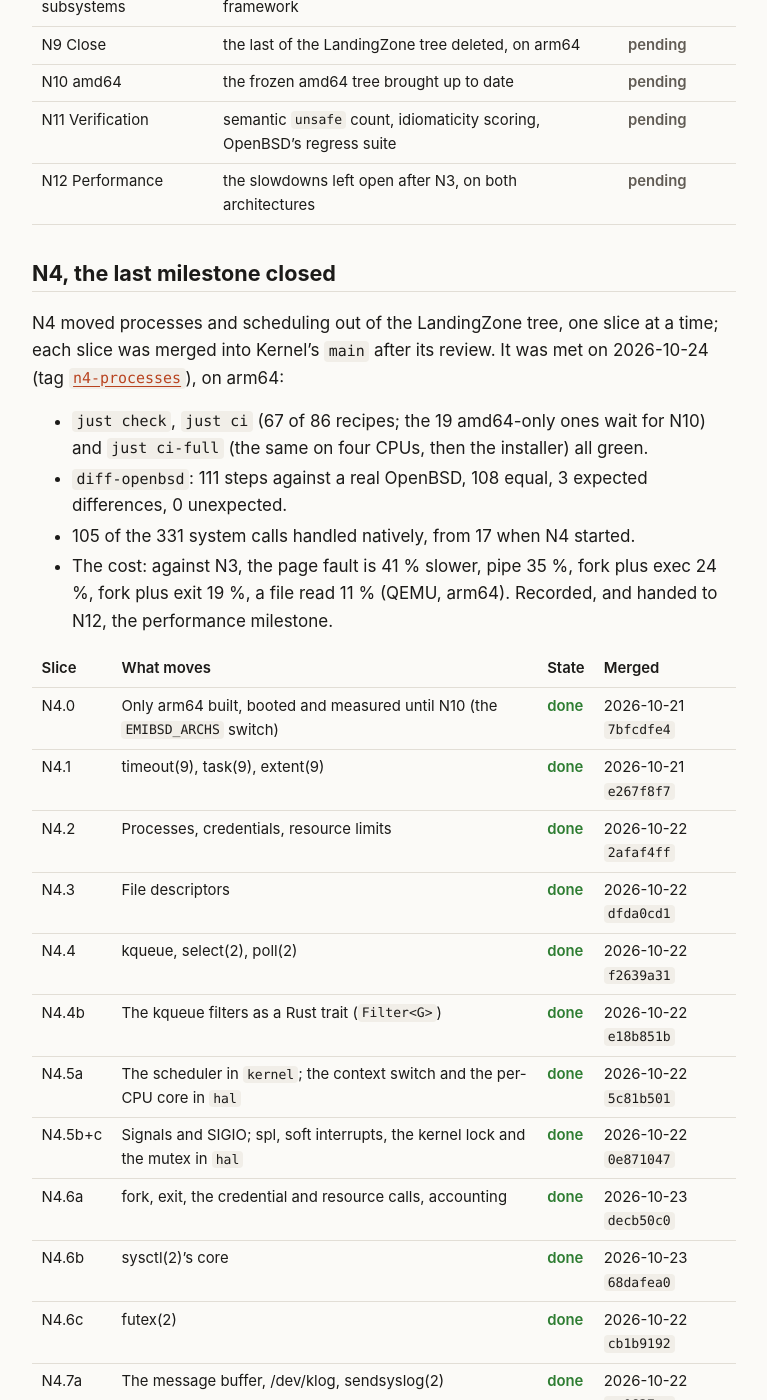
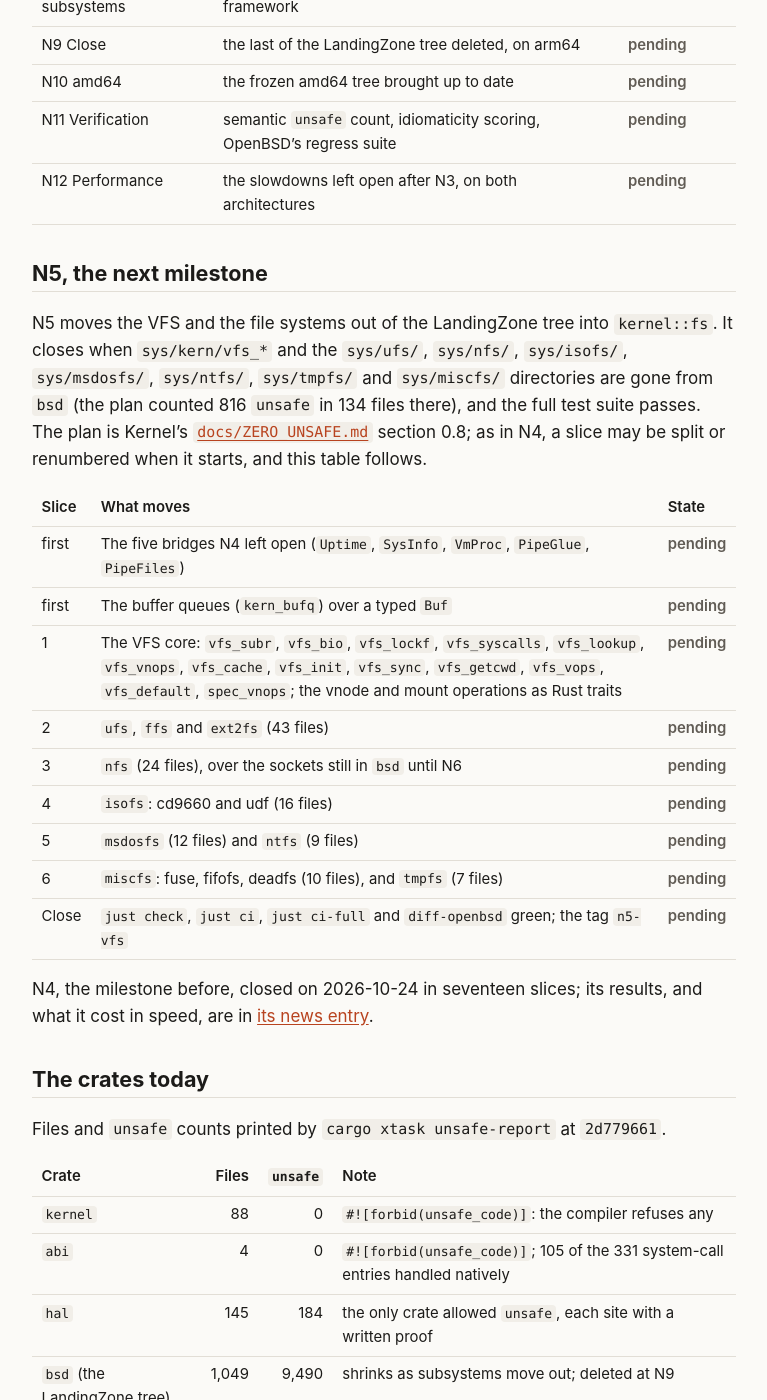
Before and after one commit to EmiBSD/Portal, a Jekyll site: the page built from status.md, in a window 1280 px wide and 1400 px high, scrolled down 1350 px. Shown: the whole window, without its empty margins (256-1023 px from the left). Built offline with Jekyll 4.4.1, drawn with Linux system fonts in a browser that asks for light colours; some of the changed text lies outside the part shown.

Commit message:
site: the Status page shows N5's planned slices
N5, VFS and file systems, is next. Its table replaces N4's: the two pieces of work Kernel's
STATUS puts first (the five bridges N4 left open, kern_bufq over a typed Buf), then the seven
slices of docs/ZERO_UNSAFE.md 0.8 (the VFS core, ufs/ffs/ext2fs, nfs, isofs, msdosfs and
ntfs, miscfs and tmpfs, the close), all pending; a slice may be split or renumbered when it
starts, as in N4. N4's results are linked to its news entry.

Co-Authored-By: Claude Opus 5.5 <noreply@anthropic.com>

```diff
--- a/status.md
+++ b/status.md
@@ -45,45 +45,29 @@ Each line is checked by a scripted QEMU boot, the smoke tests, at every mileston
 | N11 Verification | semantic `unsafe` count, idiomaticity scoring, OpenBSD's regress suite | <span class="state state-todo">pending</span> |
 | N12 Performance | the slowdowns left open after N3, on both architectures | <span class="state state-todo">pending</span> |
 
-## N4, the last milestone closed
+## N5, the next milestone
 
-N4 moved processes and scheduling out of the LandingZone tree, one slice at a time; each slice
-was merged into Kernel's `main` after its review. It was met on 2026-10-24 (tag
-[`n4-processes`]({{ site.repo }}/releases/tag/n4-processes)), on arm64:
+N5 moves the VFS and the file systems out of the LandingZone tree into `kernel::fs`. It closes
+when `sys/kern/vfs_*` and the `sys/ufs/`, `sys/nfs/`, `sys/isofs/`, `sys/msdosfs/`,
+`sys/ntfs/`, `sys/tmpfs/` and `sys/miscfs/` directories are gone from `bsd` (the plan counted
+816 `unsafe` in 134 files there), and the full test suite passes. The plan is Kernel's
+[`docs/ZERO_UNSAFE.md`]({{ site.repo }}/blob/main/docs/ZERO_UNSAFE.md) section 0.8; as in N4,
+a slice may be split or renumbered when it starts, and this table follows.
 
-- `just check`, `just ci` (67 of 86 recipes; the 19 amd64-only ones wait for N10) and
-  `just ci-full` (the same on four CPUs, then the installer) all green.
-- `diff-openbsd`: 111 steps against a real OpenBSD, 108 equal, 3 expected differences,
-  0 unexpected.
-- 105 of the 331 system calls handled natively, from 17 when N4 started.
-- The cost: against N3, the page fault is 41 % slower, pipe 35 %, fork plus exec 24 %, fork
-  plus exit 19 %, a file read 11 % (QEMU, arm64). Recorded, and handed to N12, the
-  performance milestone.
+| Slice | What moves | State |
+|---|---|---|
+| first | The five bridges N4 left open (`Uptime`, `SysInfo`, `VmProc`, `PipeGlue`, `PipeFiles`) | <span class="state state-todo">pending</span> |
+| first | The buffer queues (`kern_bufq`) over a typed `Buf` | <span class="state state-todo">pending</span> |
+| 1 | The VFS core: `vfs_subr`, `vfs_bio`, `vfs_lockf`, `vfs_syscalls`, `vfs_lookup`, `vfs_vnops`, `vfs_cache`, `vfs_init`, `vfs_sync`, `vfs_getcwd`, `vfs_vops`, `vfs_default`, `spec_vnops`; the vnode and mount operations as Rust traits | <span class="state state-todo">pending</span> |
+| 2 | `ufs`, `ffs` and `ext2fs` (43 files) | <span class="state state-todo">pending</span> |
+| 3 | `nfs` (24 files), over the sockets still in `bsd` until N6 | <span class="state state-todo">pending</span> |
+| 4 | `isofs`: cd9660 and udf (16 files) | <span class="state state-todo">pending</span> |
+| 5 | `msdosfs` (12 files) and `ntfs` (9 files) | <span class="state state-todo">pending</span> |
+| 6 | `miscfs`: fuse, fifofs, deadfs (10 files), and `tmpfs` (7 files) | <span class="state state-todo">pending</span> |
+| Close | `just check`, `just ci`, `just ci-full` and `diff-openbsd` green; the tag `n5-vfs` | <span class="state state-todo">pending</span> |
 
-| Slice | What moves | State | Merged |
-|---|---|---|---|
-| N4.0 | Only arm64 built, booted and measured until N10 (the `EMIBSD_ARCHS` switch) | <span class="state state-done">done</span> | 2026-10-21 `7bfcdfe4` |
-| N4.1 | timeout(9), task(9), extent(9) | <span class="state state-done">done</span> | 2026-10-21 `e267f8f7` |
-| N4.2 | Processes, credentials, resource limits | <span class="state state-done">done</span> | 2026-10-22 `2afaf4ff` |
-| N4.3 | File descriptors | <span class="state state-done">done</span> | 2026-10-22 `dfda0cd1` |
-| N4.4 | kqueue, select(2), poll(2) | <span class="state state-done">done</span> | 2026-10-22 `f2639a31` |
-| N4.4b | The kqueue filters as a Rust trait (`Filter<G>`) | <span class="state state-done">done</span> | 2026-10-22 `e18b851b` |
-| N4.5a | The scheduler in `kernel`; the context switch and the per-CPU core in `hal` | <span class="state state-done">done</span> | 2026-10-22 `5c81b501` |
-| N4.5b+c | Signals and SIGIO; spl, soft interrupts, the kernel lock and the mutex in `hal` | <span class="state state-done">done</span> | 2026-10-22 `0e871047` |
-| N4.6a | fork, exit, the credential and resource calls, accounting | <span class="state state-done">done</span> | 2026-10-23 `decb50c0` |
-| N4.6b | sysctl(2)'s core | <span class="state state-done">done</span> | 2026-10-23 `68dafea0` |
-| N4.6c | futex(2) | <span class="state state-done">done</span> | 2026-10-22 `cb1b9192` |
-| N4.7a | The message buffer, /dev/klog, sendsyslog(2) | <span class="state state-done">done</span> | 2026-10-22 `ae0637ec` |
-| N4.7b | Terminals, clists, line disciplines, pseudo-terminals | <span class="state state-done">done</span> | 2026-10-23 `86c282a0` |
-| N4.8a | Clocks and timecounters | <span class="state state-done">done</span> | 2026-10-23 `53c4248f` |
-| a6 | The time system calls and reboot(2) handled natively | <span class="state state-done">done</span> | 2026-10-23 `480c82e1` |
-| N4.8b | Traps, the system-call entry, copyin/copyout (arm64); a security-reviewed area | <span class="state state-done">done</span> | 2026-10-23 `d58ce5c6` |
-| N4.8d | Kernel page-table isolation (KPTI) for arm64 | <span class="state state-done">done</span> | 2026-10-23 `b38843cf` |
-| Close | `just check`, `just ci`, `just ci-full` and `diff-openbsd` green; the tag `n4-processes` | <span class="state state-done">done</span> | 2026-10-24 `2d779661` |
-
-Some moved parts still leave a thinner file in `bsd` that connects the code not yet moved to the
-new one; it goes when its last caller moves. N5, VFS and file systems, is next; its table
-replaces this one when it starts.
+N4, the milestone before, closed on 2026-10-24 in seventeen slices; its results, and what it
+cost in speed, are in [its news entry]({{ '/news/2026/10/24/n4-met/' | relative_url }}).
 
 ## The crates today
 
```
